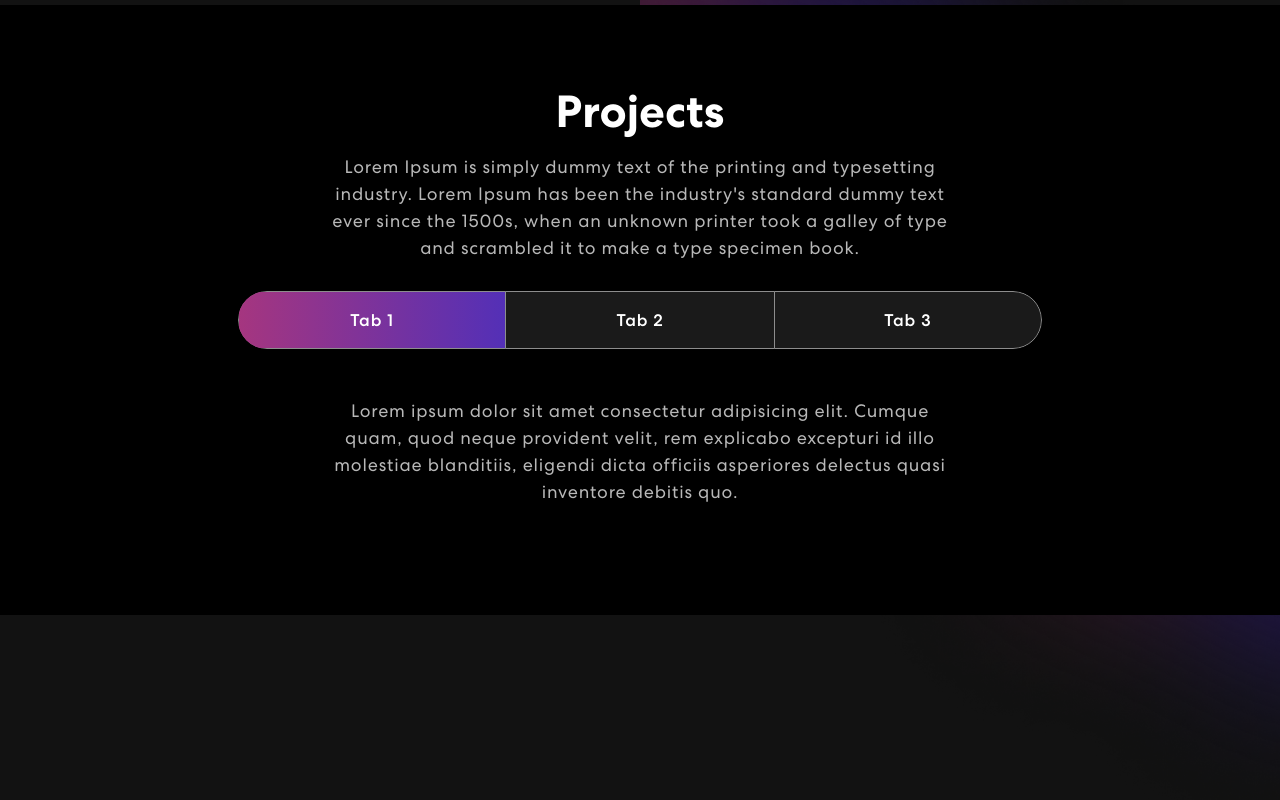
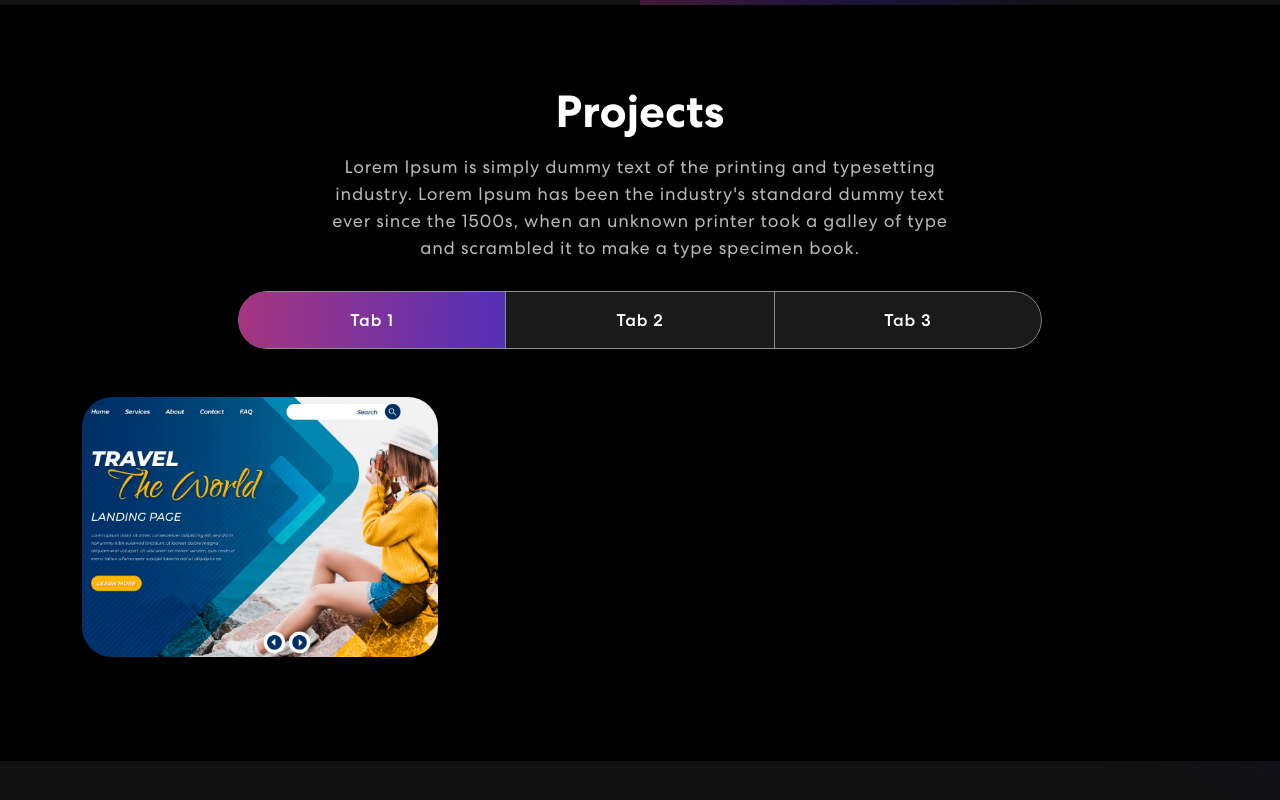
Before and after one commit to Patrikrizek/maiona-react-personal-portfolio, a React (Create React App) app: page / in a window 1280 px wide. Shown: the part 1190-1990 px from the top of the page. Built offline with nearby package versions, Linux system fonts and the light colour scheme.

Commit message:
Project creating one Project Card

```diff
--- a/src/components/Projects.jsx
+++ b/src/components/Projects.jsx
@@ -59,7 +59,17 @@ const Projects = () => {
                             </Nav>
                             <Tab.Content id="slideInUp">
                                 <Tab.Pane eventKey="first">
-                                    <p>Lorem ipsum dolor sit amet consectetur adipisicing elit. Cumque quam, quod neque provident velit, rem explicabo excepturi id illo molestiae blanditiis, eligendi dicta officiis asperiores delectus quasi inventore debitis quo.</p>
+                                    <Row>
+                                        <Col size={12} sm={6} md={4}>
+                                            <div className="proj-imgbx">
+                                                <img src={projects[0].imgUrl} />
+                                                <div className="proj-txtx">
+                                                    <h4>{projects[0].title}</h4>
+                                                    <span>{projects[0].description}</span>
+                                                </div>
+                                            </div>
+                                        </Col>
+                                    </Row>
                                 </Tab.Pane>
 
                                 <Tab.Pane eventKey="second">
```
